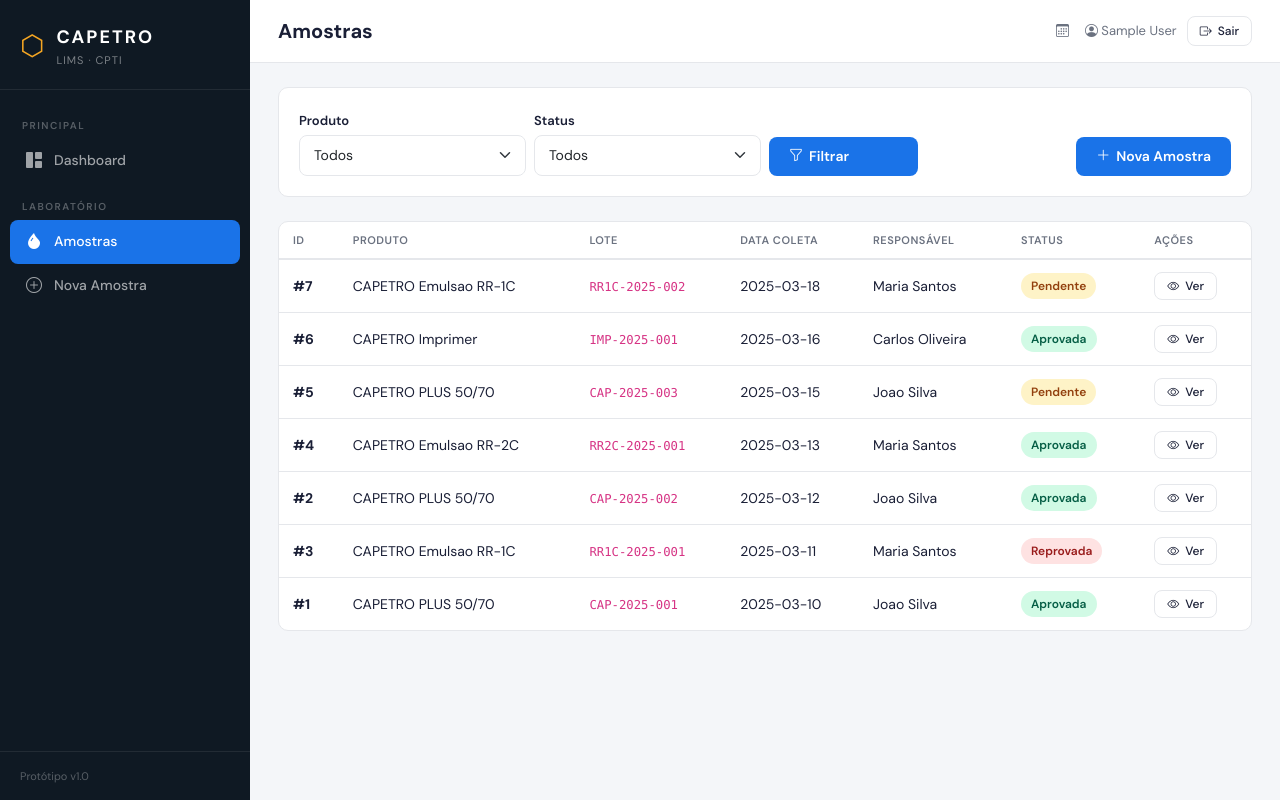
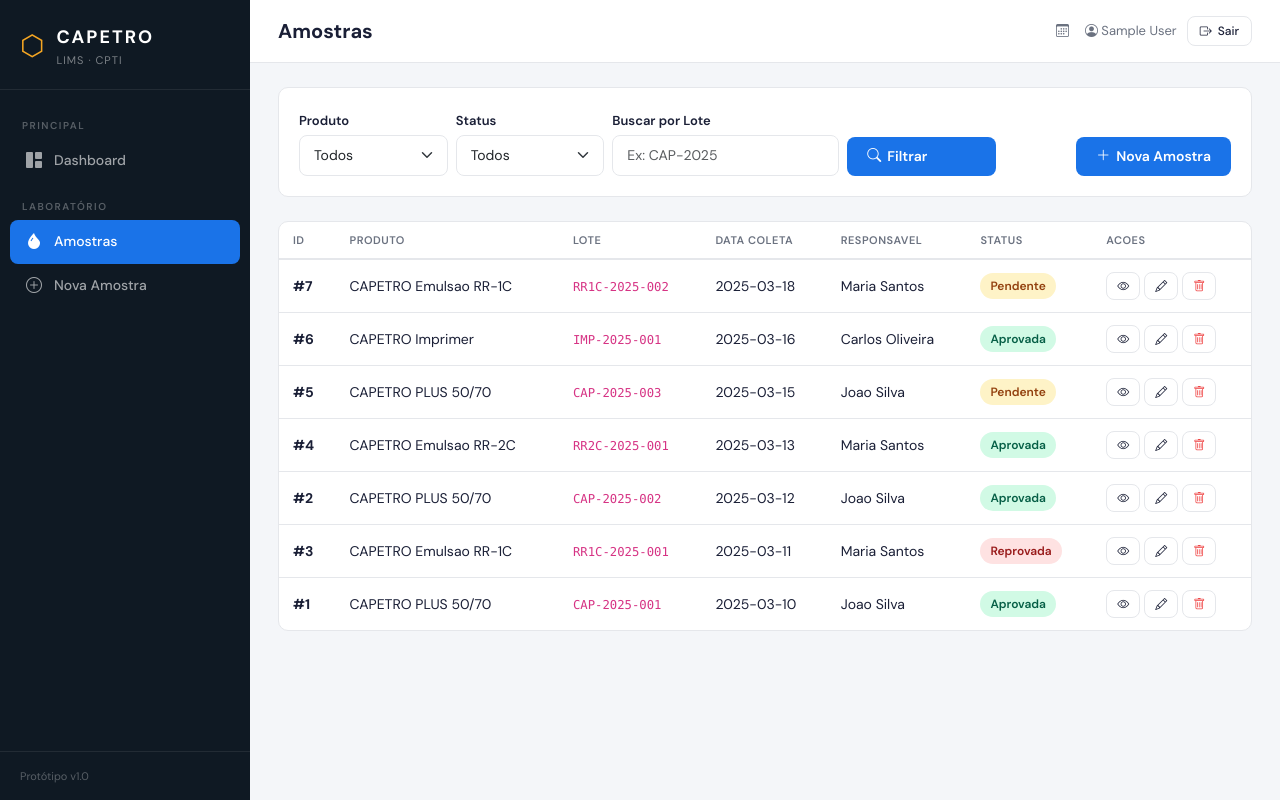
Before and after one commit to joao200709/capetro-lims, a Flask app: page /amostras in a window 1280 px wide. Run offline with Flask 3, Linux system fonts and the light colour scheme; the visitor is signed in with stand-in values (Sample User, id 1); data comes from the database, SQL or seed files in the repository.

Commit message:
adicionado editar/excluir amostras, paginacao, busca por lote, feedback visual nos ensaios e lembrar de mim no login

```diff
--- a/app.py
+++ b/app.py
@@ -2,12 +2,13 @@
 from werkzeug.security import generate_password_hash, check_password_hash
 from database import get_db, init_db, seed_data
 from functools import wraps
-from datetime import datetime
+from datetime import datetime, timedelta
 import tempfile
 import os
 
 app = Flask(__name__)
 app.secret_key = os.environ.get('SECRET_KEY', 'capetro-lims-dev-key')
+app.permanent_session_lifetime = timedelta(days=30)
 
 
 # --- Queries reutilizadas em varias rotas ---
@@ -77,6 +78,10 @@
         db.close()
 
         if usuario and check_password_hash(usuario['senha_hash'], senha):
+            if request.form.get('lembrar'):
+                session.permanent = True
+            else:
+                session.permanent = False
             session['usuario_id'] = usuario['id']
             session['usuario_nome'] = usuario['nome']
             session['usuario_cargo'] = usuario['cargo']
@@ -204,6 +209,9 @@
 
     produto_id = request.args.get('produto_id', '')
     status = request.args.get('status', '')
+    busca_lote = request.args.get('lote', '').strip()
+    pagina = request.args.get('pagina', 1, type=int)
+    por_pagina = 15
 
     query = '''
         SELECT a.id, p.nome as produto, a.numero_lote, a.data_coleta,
@@ -220,8 +228,20 @@
     if status:
         query += ' AND a.status = ?'
         params.append(status)
+    if busca_lote:
+        query += ' AND a.numero_lote LIKE ?'
+        params.append(f'%{busca_lote}%')
 
-    query += ' ORDER BY a.data_coleta DESC'
+    count_query = query.replace(
+        'SELECT a.id, p.nome as produto, a.numero_lote, a.data_coleta,\n               a.responsavel, a.status',
+        'SELECT COUNT(*)'
+    )
+    total = db.execute(count_query, params).fetchone()[0]
+    total_paginas = max(1, (total + por_pagina - 1) // por_pagina)
+    pagina = max(1, min(pagina, total_paginas))
+
+    query += ' ORDER BY a.data_coleta DESC LIMIT ? OFFSET ?'
+    params.extend([por_pagina, (pagina - 1) * por_pagina])
 
     amostras = db.execute(query, params).fetchall()
     produtos = db.execute('SELECT id, nome FROM produtos ORDER BY nome').fetchall()
@@ -231,7 +251,11 @@
         amostras=amostras,
         produtos=produtos,
         filtro_produto=produto_id,
-        filtro_status=status
+        filtro_status=status,
+        busca_lote=busca_lote,
+        pagina=pagina,
+        total_paginas=total_paginas,
+        total=total
     )
 
 
@@ -298,6 +322,61 @@
         amostra=amostra,
         resultados=resultados
     )
+
+
+@app.route('/amostras/<int:amostra_id>/editar', methods=['GET', 'POST'])
+@login_required
+def editar_amostra(amostra_id):
+    db = get_db()
+    amostra = buscar_amostra(db, amostra_id)
+
+    if not amostra:
+        db.close()
+        flash('Amostra nao encontrada.', 'error')
+        return redirect(url_for('listar_amostras'))
+
+    if request.method == 'POST':
+        numero_lote = request.form.get('numero_lote', '').strip()
+        data_coleta = request.form.get('data_coleta', '').strip()
+        responsavel = request.form.get('responsavel', '').strip()
+
+        if not all([numero_lote, data_coleta, responsavel]):
+            flash('Preencha todos os campos.', 'error')
+            db.close()
+            return render_template('amostras/editar.html', amostra=amostra)
+
+        db.execute('''
+            UPDATE amostras SET numero_lote = ?, data_coleta = ?, responsavel = ?
+            WHERE id = ?
+        ''', [numero_lote, data_coleta, responsavel, amostra_id])
+        db.commit()
+        db.close()
+
+        flash('Amostra atualizada.', 'success')
+        return redirect(url_for('detalhe_amostra', amostra_id=amostra_id))
+
+    db.close()
+    return render_template('amostras/editar.html', amostra=amostra)
+
+
+@app.route('/amostras/<int:amostra_id>/excluir', methods=['POST'])
+@login_required
+def excluir_amostra(amostra_id):
+    db = get_db()
+    amostra = buscar_amostra(db, amostra_id)
+
+    if not amostra:
+        db.close()
+        flash('Amostra nao encontrada.', 'error')
+        return redirect(url_for('listar_amostras'))
+
+    db.execute('DELETE FROM resultados WHERE amostra_id = ?', [amostra_id])
+    db.execute('DELETE FROM amostras WHERE id = ?', [amostra_id])
+    db.commit()
+    db.close()
+
+    flash('Amostra excluida.', 'success')
+    return redirect(url_for('listar_amostras'))
 
 
 # --- Ensaios ---
--- a/templates/amostras/lista.html
+++ b/templates/amostras/lista.html
@@ -4,11 +4,11 @@
 {% block page_title %}Amostras{% endblock %}
 
 {% block content %}
-<!-- FILTROS + AÇÃO -->
+<!-- FILTROS + BUSCA -->
 <div class="card-panel mb-4">
     <div class="card-panel-body">
         <form method="GET" class="row g-2 align-items-end">
-            <div class="col-md-3">
+            <div class="col-md-2">
                 <label class="form-label">Produto</label>
                 <select name="produto_id" class="form-select">
                     <option value="">Todos</option>
@@ -17,7 +17,7 @@
                     {% endfor %}
                 </select>
             </div>
-            <div class="col-md-3">
+            <div class="col-md-2">
                 <label class="form-label">Status</label>
                 <select name="status" class="form-select">
                     <option value="">Todos</option>
@@ -26,12 +26,17 @@
                     <option value="Reprovada" {% if filtro_status == 'Reprovada' %}selected{% endif %}>Reprovada</option>
                 </select>
             </div>
+            <div class="col-md-3">
+                <label class="form-label">Buscar por Lote</label>
+                <input type="text" name="lote" class="form-control" placeholder="Ex: CAP-2025"
+                       value="{{ busca_lote }}">
+            </div>
             <div class="col-md-2">
                 <button type="submit" class="btn-brand w-100">
-                    <i class="bi bi-funnel"></i> Filtrar
+                    <i class="bi bi-search"></i> Filtrar
                 </button>
             </div>
-            <div class="col-md-4 text-end">
+            <div class="col-md-3 text-end">
                 <a href="{{ url_for('nova_amostra') }}" class="btn-brand">
                     <i class="bi bi-plus-lg"></i> Nova Amostra
                 </a>
@@ -50,9 +55,9 @@
                     <th>Produto</th>
                     <th>Lote</th>
                     <th>Data Coleta</th>
-                    <th>Responsável</th>
+                    <th>Responsavel</th>
                     <th>Status</th>
-                    <th>Ações</th>
+                    <th>Acoes</th>
                 </tr>
             </thead>
             <tbody>
@@ -67,9 +72,20 @@
                         <span class="badge-status {{ a.status|lower }}">{{ a.status }}</span>
                     </td>
                     <td>
-                        <a href="{{ url_for('detalhe_amostra', amostra_id=a.id) }}" class="btn-outline" style="padding: 4px 12px; font-size: 12px;">
-                            <i class="bi bi-eye"></i> Ver
-                        </a>
+                        <div class="d-flex gap-1">
+                            <a href="{{ url_for('detalhe_amostra', amostra_id=a.id) }}" class="btn-outline" style="padding: 4px 10px; font-size: 12px;">
+                                <i class="bi bi-eye"></i>
+                            </a>
+                            <a href="{{ url_for('editar_amostra', amostra_id=a.id) }}" class="btn-outline" style="padding: 4px 10px; font-size: 12px;">
+                                <i class="bi bi-pencil"></i>
+                            </a>
+                            <form method="POST" action="{{ url_for('excluir_amostra', amostra_id=a.id) }}" style="display:inline;"
+                                  onsubmit="return confirm('Tem certeza que deseja excluir esta amostra?');">
+                                <button type="submit" class="btn-outline" style="padding: 4px 10px; font-size: 12px; color: var(--danger);">
+                                    <i class="bi bi-trash"></i>
+                                </button>
+                            </form>
+                        </div>
                     </td>
                 </tr>
                 {% else %}
@@ -82,5 +98,40 @@
             </tbody>
         </table>
     </div>
+
+    <!-- PAGINACAO -->
+    {% if total_paginas > 1 %}
+    <div class="card-panel-body" style="border-top: 1px solid var(--border); display: flex; justify-content: space-between; align-items: center;">
+        <span style="font-size: 13px; color: var(--text-secondary);">
+            {{ total }} amostra{{ 's' if total != 1 }} encontrada{{ 's' if total != 1 }}
+        </span>
+        <div class="d-flex gap-1">
+            {% if pagina > 1 %}
+            <a href="{{ url_for('listar_amostras', produto_id=filtro_produto, status=filtro_status, lote=busca_lote, pagina=pagina-1) }}"
+               class="btn-outline" style="padding: 4px 12px; font-size: 13px;">
+                <i class="bi bi-chevron-left"></i> Anterior
+            </a>
+            {% endif %}
+
+            {% for p in range(1, total_paginas + 1) %}
+                {% if p == pagina %}
+                <span class="btn-brand" style="padding: 4px 12px; font-size: 13px;">{{ p }}</span>
+                {% elif p <= 3 or p >= total_paginas - 1 or (p >= pagina - 1 and p <= pagina + 1) %}
+                <a href="{{ url_for('listar_amostras', produto_id=filtro_produto, status=filtro_status, lote=busca_lote, pagina=p) }}"
+                   class="btn-outline" style="padding: 4px 12px; font-size: 13px;">{{ p }}</a>
+                {% elif p == 4 or p == total_paginas - 2 %}
+                <span style="padding: 4px 6px; font-size: 13px; color: var(--text-secondary);">...</span>
+                {% endif %}
+            {% endfor %}
+
+            {% if pagina < total_paginas %}
+            <a href="{{ url_for('listar_amostras', produto_id=filtro_produto, status=filtro_status, lote=busca_lote, pagina=pagina+1) }}"
+               class="btn-outline" style="padding: 4px 12px; font-size: 13px;">
+                Proxima <i class="bi bi-chevron-right"></i>
+            </a>
+            {% endif %}
+        </div>
+    </div>
+    {% endif %}
 </div>
 {% endblock %}
```
Also changed, not shown: templates/amostras/detalhe.html (+17 -8 lines), templates/amostras/editar.html (added, +51 -0 lines), templates/auth/login.html (+10 -1 lines), templates/ensaios/registrar.html (+45 -7 lines).
